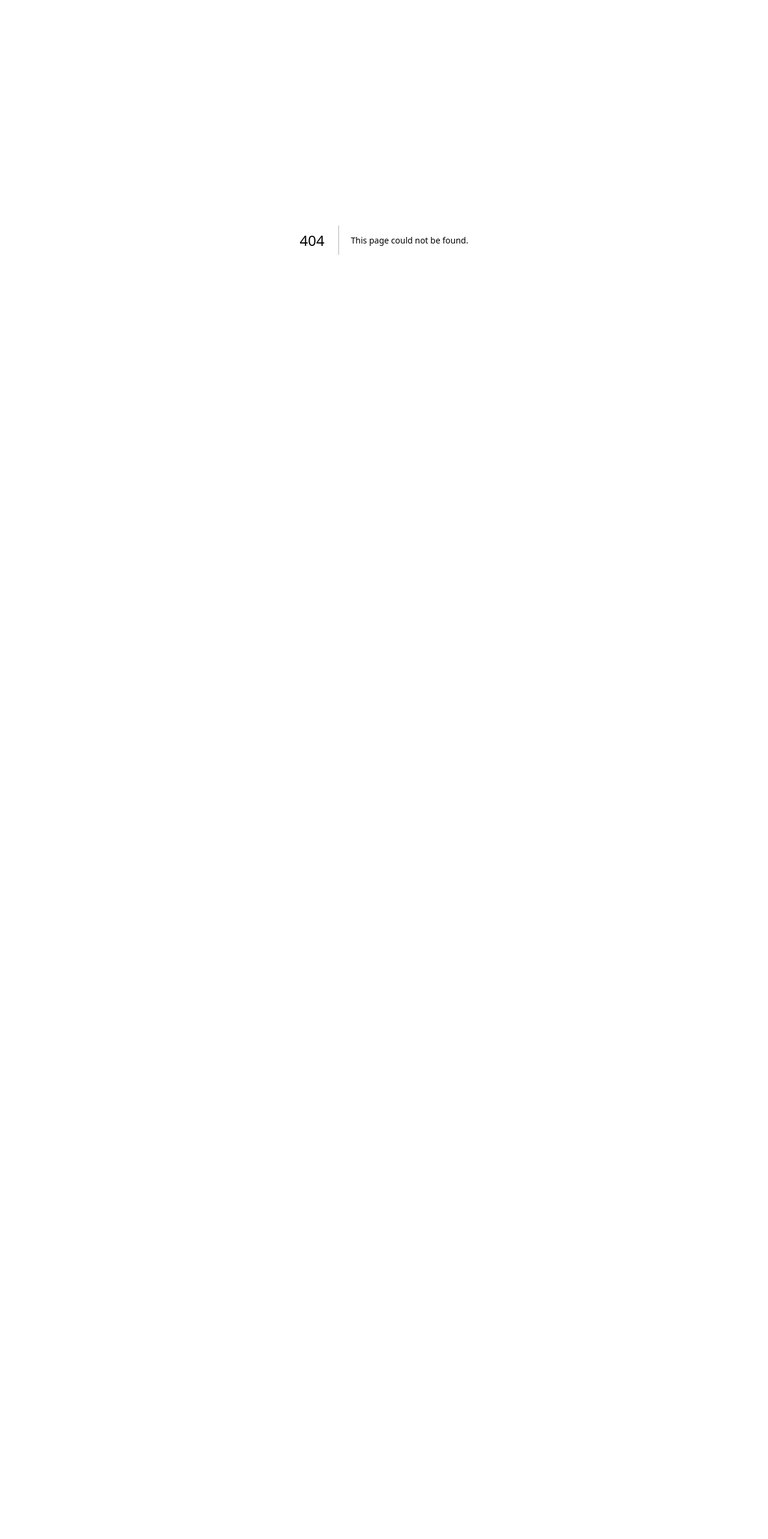
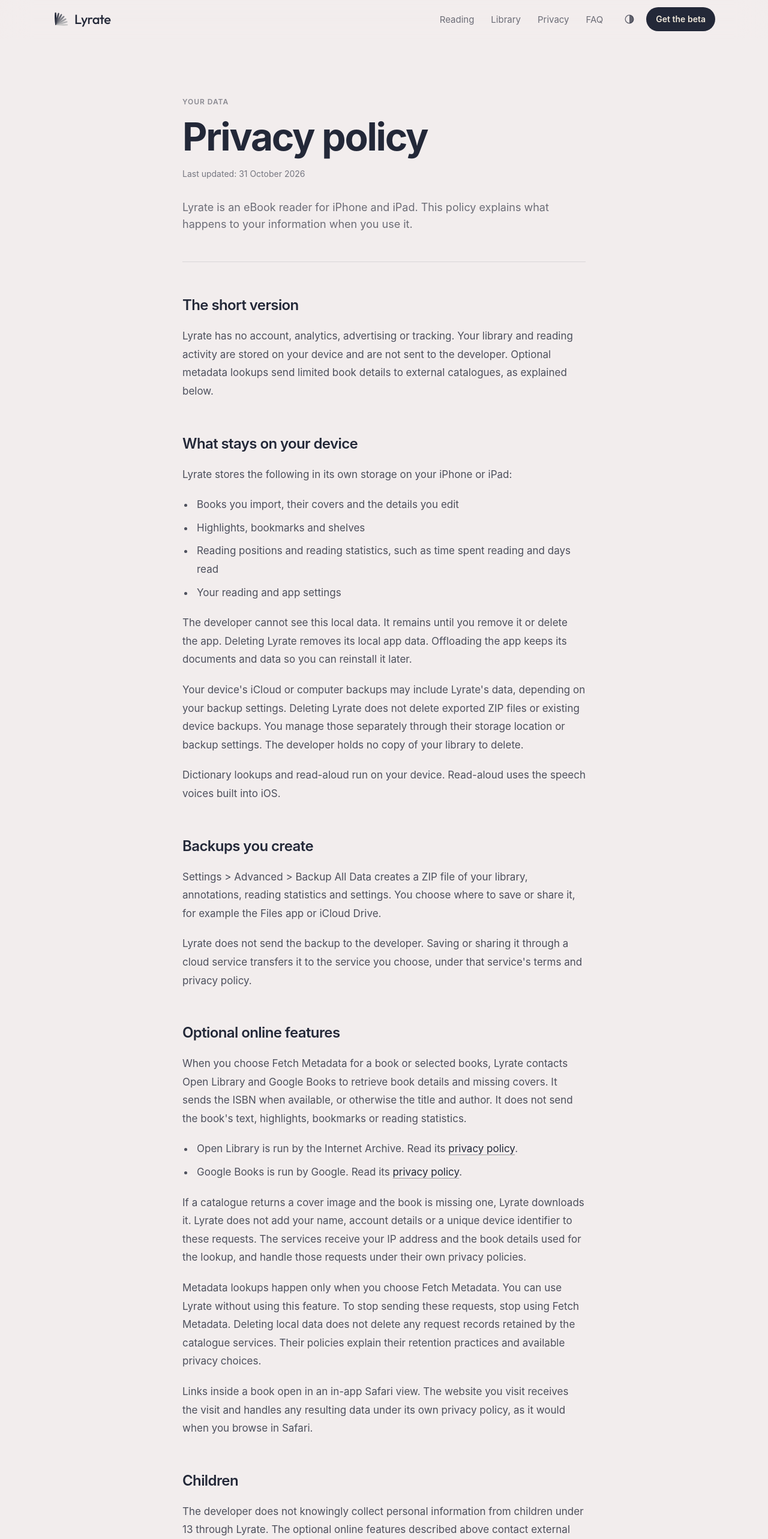
Before and after one commit to ishaanrajiv/lyrate-website, a Next.js app: page /privacy in a window 1280 px wide. Before the commit this address had no page. Shown: the top 2566 px of the page at 60% size. Before the commit the page ends 800 px from the top, so only its background shows below. Built offline with nearby package versions, Linux system fonts and the light colour scheme.

Commit message:
Add dedicated Lyrate privacy policy page

```diff
--- /dev/null
+++ b/app/privacy/page.tsx
@@ -0,0 +1,160 @@
+import type { Metadata } from "next";
+import type { ReactNode } from "react";
+import TopNav from "@/components/TopNav";
+import SiteFooter from "@/components/SiteFooter";
+
+const title = "Lyrate privacy policy";
+const description =
+  "How Lyrate stores your library on your device, handles optional metadata lookups, and lets you manage your data and backups.";
+
+export const metadata: Metadata = {
+  title,
+  description,
+  alternates: { canonical: "/privacy" },
+  openGraph: { title, description, url: "/privacy", type: "website" },
+};
+
+function PolicySection({
+  id,
+  title,
+  children,
+}: Readonly<{ id: string; title: string; children: ReactNode }>) {
+  return (
+    <section aria-labelledby={id} className="mt-12 sm:mt-14">
+      <h2 id={id} className="mb-5 text-2xl font-semibold tracking-[-0.025em] text-ink">
+        {title}
+      </h2>
+      <div className="space-y-5 text-[1.0625rem] leading-[1.8] text-ink/80 [&_a]:text-ink [&_a]:underline [&_a]:decoration-ink/40 [&_a]:underline-offset-4 hover:[&_a]:decoration-ink [&_li]:pl-1 [&_ul]:list-disc [&_ul]:space-y-2 [&_ul]:pl-5">
+        {children}
+      </div>
+    </section>
+  );
+}
+
+export default function PrivacyPolicy() {
+  return (
+    <>
+      <TopNav />
+      <main id="top" className="px-5 pb-24 pt-14 sm:px-6 sm:pb-32 sm:pt-24">
+        <article className="mx-auto max-w-[42rem]">
+          <header className="border-b rule pb-10 sm:pb-12">
+            <p className="label">Your data</p>
+            <h1 className="display mt-4 text-[2.75rem] sm:text-[4rem]">Privacy policy</h1>
+            <p className="mt-5 text-sm text-ink/60">
+              Last updated: <time dateTime="2026-10-31">31 October 2026</time>
+            </p>
+            <p className="lede mt-8">
+              Lyrate is an eBook reader for iPhone and iPad. This policy explains what
+              happens to your information when you use it.
+            </p>
+          </header>
+
+          <PolicySection id="short-version" title="The short version">
+            <p>
+              Lyrate has no account, analytics, advertising or tracking. Your library and
+              reading activity are stored on your device and are not sent to the developer.
+              Optional metadata lookups send limited book details to external catalogues,
+              as explained below.
+            </p>
+          </PolicySection>
+
+          <PolicySection id="device-storage" title="What stays on your device">
+            <p>Lyrate stores the following in its own storage on your iPhone or iPad:</p>
+            <ul>
+              <li>Books you import, their covers and the details you edit</li>
+              <li>Highlights, bookmarks and shelves</li>
+              <li>Reading positions and reading statistics, such as time spent reading and days read</li>
+              <li>Your reading and app settings</li>
+            </ul>
+            <p>
+              The developer cannot see this local data. It remains until you remove it or
+              delete the app. Deleting Lyrate removes its local app data. Offloading the app
+              keeps its documents and data so you can reinstall it later.
+            </p>
+            <p>
+              Your device&apos;s iCloud or computer backups may include Lyrate&apos;s data,
+              depending on your backup settings. Deleting Lyrate does not delete exported
+              ZIP files or existing device backups. You manage those separately through
+              their storage location or backup settings. The developer holds no copy of
+              your library to delete.
+            </p>
+            <p>
+              Dictionary lookups and read-aloud run on your device. Read-aloud uses the
+              speech voices built into iOS.
+            </p>
+          </PolicySection>
+
+          <PolicySection id="backups" title="Backups you create">
+            <p>
+              Settings &gt; Advanced &gt; Backup All Data creates a ZIP file of your library,
+              annotations, reading statistics and settings. You choose where to save or
+              share it, for example the Files app or iCloud Drive.
+            </p>
+            <p>
+              Lyrate does not send the backup to the developer. Saving or sharing it through
+              a cloud service transfers it to the service you choose, under that
+              service&apos;s terms and privacy policy.
+            </p>
+          </PolicySection>
+
+          <PolicySection id="online-features" title="Optional online features">
+            <p>
+              When you choose Fetch Metadata for a book or selected books, Lyrate contacts
+              Open Library and Google Books to retrieve book details and missing covers.
+              It sends the ISBN when available, or otherwise the title and author. It does
+              not send the book&apos;s text, highlights, bookmarks or reading statistics.
+            </p>
+            <ul>
+              <li>
+                Open Library is run by the Internet Archive. Read its{" "}
+                <a href="https://archive.org/about/terms">privacy policy</a>.
+              </li>
+              <li>
+                Google Books is run by Google. Read its{" "}
+                <a href="https://policies.google.com/privacy">privacy policy</a>.
+              </li>
+            </ul>
+            <p>
+              If a catalogue returns a cover image and the book is missing one, Lyrate
+              downloads it. Lyrate does not add your name, account details or a unique
+              device identifier to these requests. The services receive your IP address
+              and the book details used for the lookup, and handle those requests under
+              their own privacy policies.
+            </p>
+            <p>
+              Metadata lookups happen only when you choose Fetch Metadata. You can use
+              Lyrate without using this feature. To stop sending these requests, stop using
+              Fetch Metadata. Deleting local data does not delete any request records
+              retained by the catalogue services. Their policies explain their retention
+              practices and available privacy choices.
+            </p>
+            <p>
+              Links inside a book open in an in-app Safari view. The website you visit
+              receives the visit and handles any resulting data under its own privacy
+              policy, as it would when you browse in Safari.
+            </p>
+          </PolicySection>
+
+          <PolicySection id="children" title="Children">
+            <p>
+              The developer does not knowingly collect personal information from children
+              under 13 through Lyrate. The optional online features described above contact
+              external services under their own privacy policies.
+            </p>
+          </PolicySection>
+
+          <PolicySection id="changes" title="Changes">
+            <p>
+              If a future version changes how Lyrate handles your information, this policy
+              will be updated before that version is released, and the date at the top
+              will change.
+            </p>
+          </PolicySection>
+        </article>
+      </main>
+      <footer>
+        <SiteFooter />
+      </footer>
+    </>
+  );
+}
--- a/components/Footer.tsx
+++ b/components/Footer.tsx
@@ -1,5 +1,6 @@
-import { AppIcon, Riffle, Wordmark } from "./Brand";
-import { CLOSING, NAV_LINKS, TESTFLIGHT_URL } from "./content";
+import { AppIcon } from "./Brand";
+import { CLOSING, TESTFLIGHT_URL } from "./content";
+import SiteFooter from "./SiteFooter";
 
 export default function Footer() {
   return (
@@ -13,29 +14,7 @@ export default function Footer() {
         </a>
       </div>
 
-      <div className="border-t rule">
-        <div className="mx-auto flex max-w-page flex-col gap-6 px-4 py-8 text-sm text-ink/50 sm:flex-row sm:items-center sm:justify-between sm:px-6">
-          <a href="#top" className="flex items-center gap-2 text-ink" aria-label="Lyrate, back to top">
-            <Riffle className="h-6 w-6" />
-            <Wordmark className="text-lg leading-none" />
-          </a>
-          <ul className="flex flex-wrap gap-x-6 gap-y-2">
-            {NAV_LINKS.map((link) => (
-              <li key={link.href}>
-                <a href={link.href} className="transition-colors hover:text-ink">
-                  {link.label}
-                </a>
-              </li>
-            ))}
-            <li>
-              <a href={TESTFLIGHT_URL} target="_blank" rel="noreferrer" className="transition-colors hover:text-ink">
-                TestFlight
-              </a>
-            </li>
-          </ul>
-          <p>© {new Date().getFullYear()} Lyrate</p>
-        </div>
-      </div>
+      <SiteFooter />
     </footer>
   );
 }
--- a/components/Privacy.tsx
+++ b/components/Privacy.tsx
@@ -1,3 +1,4 @@
+import Link from "next/link";
 import Icon from "./Icon";
 import { PRIVACY } from "./content";
 
@@ -10,6 +11,12 @@ export default function Privacy() {
             <p className="text-[0.75rem] font-semibold uppercase tracking-[0.08em] text-on-ink/55">{PRIVACY.label}</p>
             <h2 className="display mt-4 text-[2.5rem] sm:text-[3.75rem]">{PRIVACY.title}</h2>
             <p className="mt-6 text-[1.0625rem] leading-relaxed text-on-ink/70 sm:text-lg">{PRIVACY.body}</p>
+            <Link
+              href="/privacy"
+              className="mt-6 inline-block rounded-sm font-semibold underline decoration-on-ink/40 underline-offset-4 transition-colors hover:decoration-on-ink focus-visible:outline-on-ink"
+            >
+              {PRIVACY.policyLink}
+            </Link>
           </div>
 
           <ul className="mt-16 grid gap-10 sm:grid-cols-3">
--- /dev/null
+++ b/components/SiteFooter.tsx
@@ -0,0 +1,34 @@
+import Link from "next/link";
+import { Riffle, Wordmark } from "./Brand";
+import { NAV_LINKS, TESTFLIGHT_URL } from "./content";
+
+export default function SiteFooter() {
+  return (
+    <div className="border-t rule">
+      <div className="mx-auto flex max-w-page flex-col gap-6 px-4 py-8 text-sm text-ink/60 sm:flex-row sm:items-center sm:justify-between sm:px-6">
+        <Link href="/#top" className="flex items-center gap-2 text-ink" aria-label="Lyrate home">
+          <Riffle className="h-6 w-6" />
+          <Wordmark className="text-lg leading-none" />
+        </Link>
+        <ul className="flex flex-wrap gap-x-6 gap-y-2">
+          {NAV_LINKS.map((link) => (
+            <li key={link.href}>
+              <Link
+                href={link.href === "#privacy" ? "/privacy" : `/${link.href}`}
+                className="transition-colors hover:text-ink"
+              >
+                {link.href === "#privacy" ? "Privacy policy" : link.label}
+              </Link>
+            </li>
+          ))}
+          <li>
+            <a href={TESTFLIGHT_URL} target="_blank" rel="noreferrer" className="transition-colors hover:text-ink">
+              TestFlight
+            </a>
+          </li>
+        </ul>
+        <p>© {new Date().getFullYear()} Lyrate</p>
+      </div>
+    </div>
+  );
+}
--- a/components/TopNav.tsx
+++ b/components/TopNav.tsx
@@ -1,3 +1,4 @@
+import Link from "next/link";
 import { Riffle, Wordmark } from "./Brand";
 import ThemeToggle from "./ThemeToggle";
 import { NAV_LINKS, TESTFLIGHT_URL } from "./content";
@@ -6,21 +7,21 @@ export default function TopNav() {
   return (
     <header className="sticky top-0 z-40 border-b border-transparent bg-paper/80 backdrop-blur-xl supports-[backdrop-filter]:bg-paper/70">
       <nav className="mx-auto flex h-16 max-w-page items-center justify-between gap-4 px-4 sm:px-6">
-        <a href="#top" className="flex items-center gap-2 rounded-md" aria-label="Lyrate, back to top">
+        <Link href="/#top" className="flex items-center gap-2 rounded-md" aria-label="Lyrate home">
           <Riffle className="h-7 w-7" />
           <Wordmark className="text-[1.375rem] leading-none" />
-        </a>
+        </Link>
 
         <div className="flex items-center gap-1">
           <ul className="mr-2 hidden items-center gap-1 md:flex">
             {NAV_LINKS.map((link) => (
               <li key={link.href}>
-                <a
-                  href={link.href}
+                <Link
+                  href={`/${link.href}`}
                   className="rounded-full px-3 py-2 text-[0.9375rem] text-ink/65 transition-colors hover:text-ink"
                 >
                   {link.label}
-                </a>
+                </Link>
               </li>
             ))}
           </ul>
--- a/components/content.ts
+++ b/components/content.ts
@@ -150,6 +150,7 @@ export const PRIVACY = {
   label: "Privacy",
   title: "Your books live on this device.",
   body: "Lyrate has no account, no sign-in and no server holding your library. What you read, and how much, stays with you.",
+  policyLink: "Read the privacy policy",
   points: [
     {
       icon: "lock",
```
Also changed, not shown: 1 other file (tests, documents, lock files or other folders).
